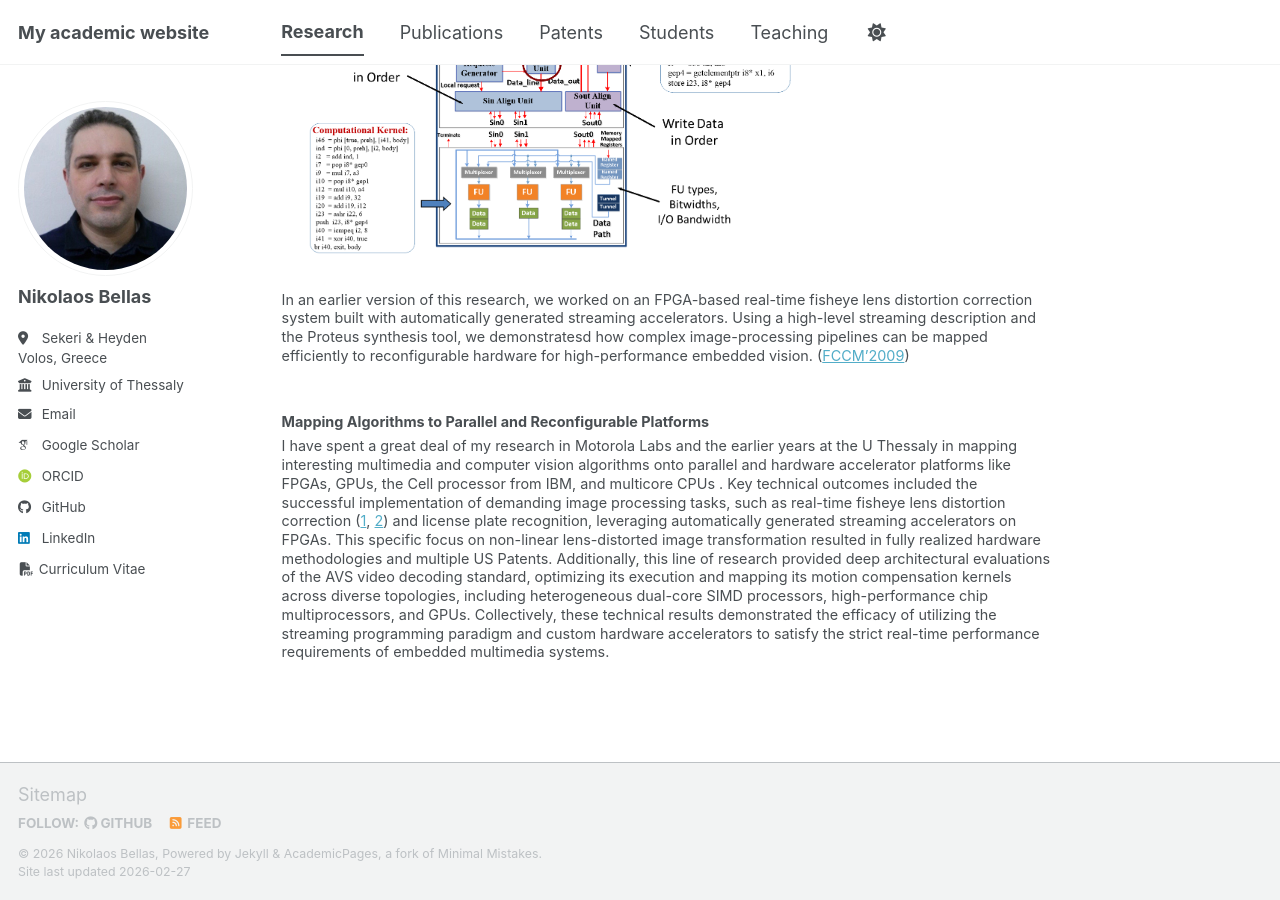
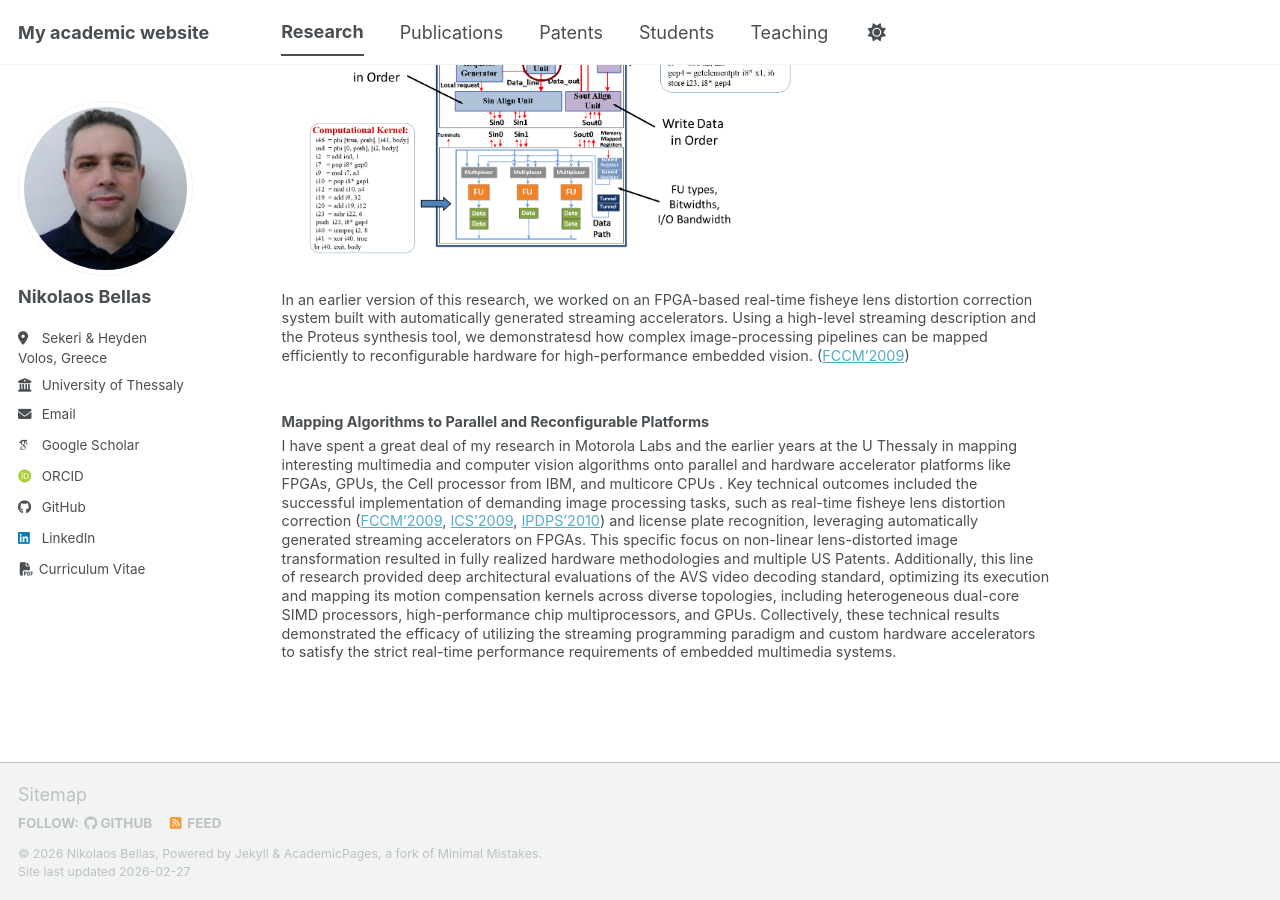
Before and after one commit to nbellas/nbellas.github.io, a Jekyll site: the page built from _pages/research.md, in a window 1280 px wide and 900 px high, scrolled down 3711 px. Built offline with Jekyll 4.4.1, drawn with Linux system fonts in a browser that asks for light colours; some web fonts are replaced; a script bundle is joined from its source files by our own code; library files that are not in the unit come from our copies.

Commit message:
Update research.md

```diff
--- a/_pages/research.md
+++ b/_pages/research.md
@@ -85,7 +85,7 @@ In an earlier version of this research, we worked on an FPGA-based real-time fis
 
 <h3>Mapping Algorithms to Parallel and Reconfigurable Platforms</h3>
 
-I have spent a great deal of my research in Motorola Labs and the earlier years at the U Thessaly in mapping interesting multimedia and computer vision algorithms onto parallel and hardware accelerator platforms like FPGAs, GPUs, the Cell processor from IBM, and multicore CPUs . Key technical outcomes included the successful implementation of demanding image processing tasks, such as real-time fisheye lens distortion correction ([1](/files/C26.FCCM3_2011.pdf), [2](/files/C17.ICS_2009.pdf)) and license plate recognition, leveraging automatically generated streaming accelerators on FPGAs. This specific focus on non-linear lens-distorted image transformation resulted in fully realized hardware methodologies and multiple US Patents. Additionally, this line of research provided deep architectural evaluations of the AVS video decoding standard, optimizing its execution and mapping its motion compensation kernels across diverse topologies, including heterogeneous dual-core SIMD processors, high-performance chip multiprocessors, and GPUs. Collectively, these technical results demonstrated the efficacy of utilizing the streaming programming paradigm and custom hardware accelerators to satisfy the strict real-time performance requirements of embedded multimedia systems.
+I have spent a great deal of my research in Motorola Labs and the earlier years at the U Thessaly in mapping interesting multimedia and computer vision algorithms onto parallel and hardware accelerator platforms like FPGAs, GPUs, the Cell processor from IBM, and multicore CPUs . Key technical outcomes included the successful implementation of demanding image processing tasks, such as real-time fisheye lens distortion correction ([FCCM'2009](/files/C26.FCCM3_2011.pdf), [ICS'2009](/files/C17.ICS_2009.pdf), [IPDPS'2010](/files/C21.IPDPS_2010.pdf)) and license plate recognition, leveraging automatically generated streaming accelerators on FPGAs. This specific focus on non-linear lens-distorted image transformation resulted in fully realized hardware methodologies and multiple US Patents. Additionally, this line of research provided deep architectural evaluations of the AVS video decoding standard, optimizing its execution and mapping its motion compensation kernels across diverse topologies, including heterogeneous dual-core SIMD processors, high-performance chip multiprocessors, and GPUs. Collectively, these technical results demonstrated the efficacy of utilizing the streaming programming paradigm and custom hardware accelerators to satisfy the strict real-time performance requirements of embedded multimedia systems.
 
 
 </div>
```
